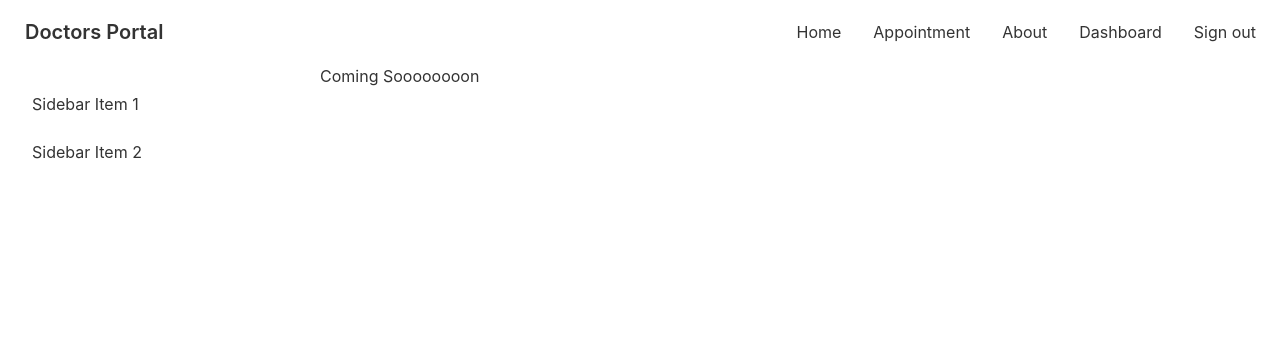
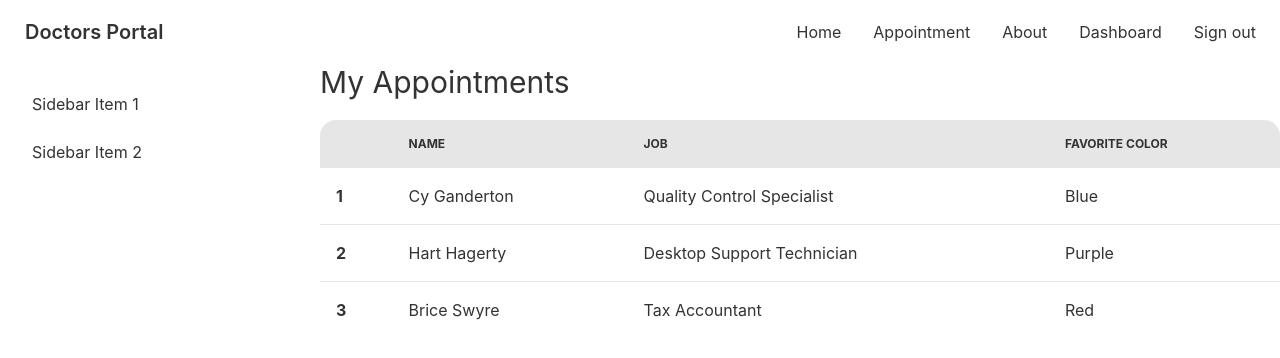
Before and after one commit to AlifSakib/practice-portal-client, a React (Create React App) app: page /dashboard in a window 1280 px wide. Shown: the top 358 px of the page. Built offline with nearby package versions, Linux system fonts and the light colour scheme; no server answers; sample sign-in values are in the browser's storage.

Commit message:
added table

```diff
--- /dev/null
+++ b/src/Pages/Dashboard/MyAppointment/MyAppointment.js
@@ -0,0 +1,45 @@
+import React from "react";
+
+const MyAppointment = () => {
+  return (
+    <div>
+      <h3 className="text-3xl mb-5">My Appointments</h3>
+      <div className="overflow-x-auto">
+        <table className="table w-full">
+          <thead>
+            <tr>
+              <th></th>
+              <th>Name</th>
+              <th>Job</th>
+              <th>Favorite Color</th>
+            </tr>
+          </thead>
+          <tbody>
+            <tr>
+              <th>1</th>
+              <td>Cy Ganderton</td>
+              <td>Quality Control Specialist</td>
+              <td>Blue</td>
+            </tr>
+
+            <tr className="hover">
+              <th>2</th>
+              <td>Hart Hagerty</td>
+              <td>Desktop Support Technician</td>
+              <td>Purple</td>
+            </tr>
+
+            <tr>
+              <th>3</th>
+              <td>Brice Swyre</td>
+              <td>Tax Accountant</td>
+              <td>Red</td>
+            </tr>
+          </tbody>
+        </table>
+      </div>
+    </div>
+  );
+};
+
+export default MyAppointment;
--- a/src/Routes/Routes/Routes.js
+++ b/src/Routes/Routes/Routes.js
@@ -2,7 +2,7 @@
 import DashboardLayout from "../../Layout/DashboardLayout";
 import Main from "../../Layout/Main";
 import Appointment from "../../Pages/Appointment/Appointment/Appointment";
-import Dashboard from "../../Pages/Dashboard/Dashboard/Dashboard";
+import MyAppointment from "../../Pages/Dashboard/MyAppointment/MyAppointment";
 import Home from "../../Pages/Home/Home/Home";
 import Login from "../../Pages/Login/Login";
 import SignUp from "../../Pages/SignUp/SignUp";
@@ -41,7 +41,7 @@
     children: [
       {
         path: "/dashboard",
-        element: <Dashboard></Dashboard>,
+        element: <MyAppointment></MyAppointment>,
       },
     ],
   },
```
